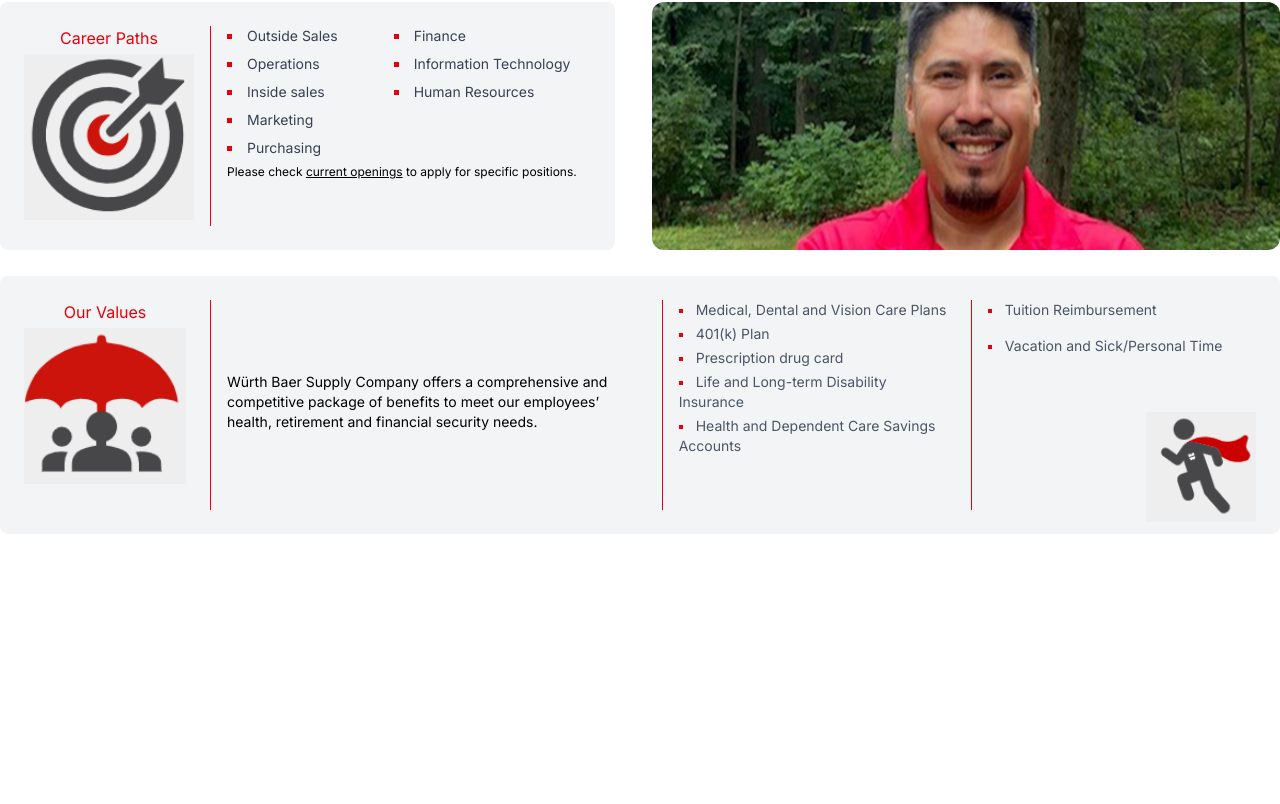
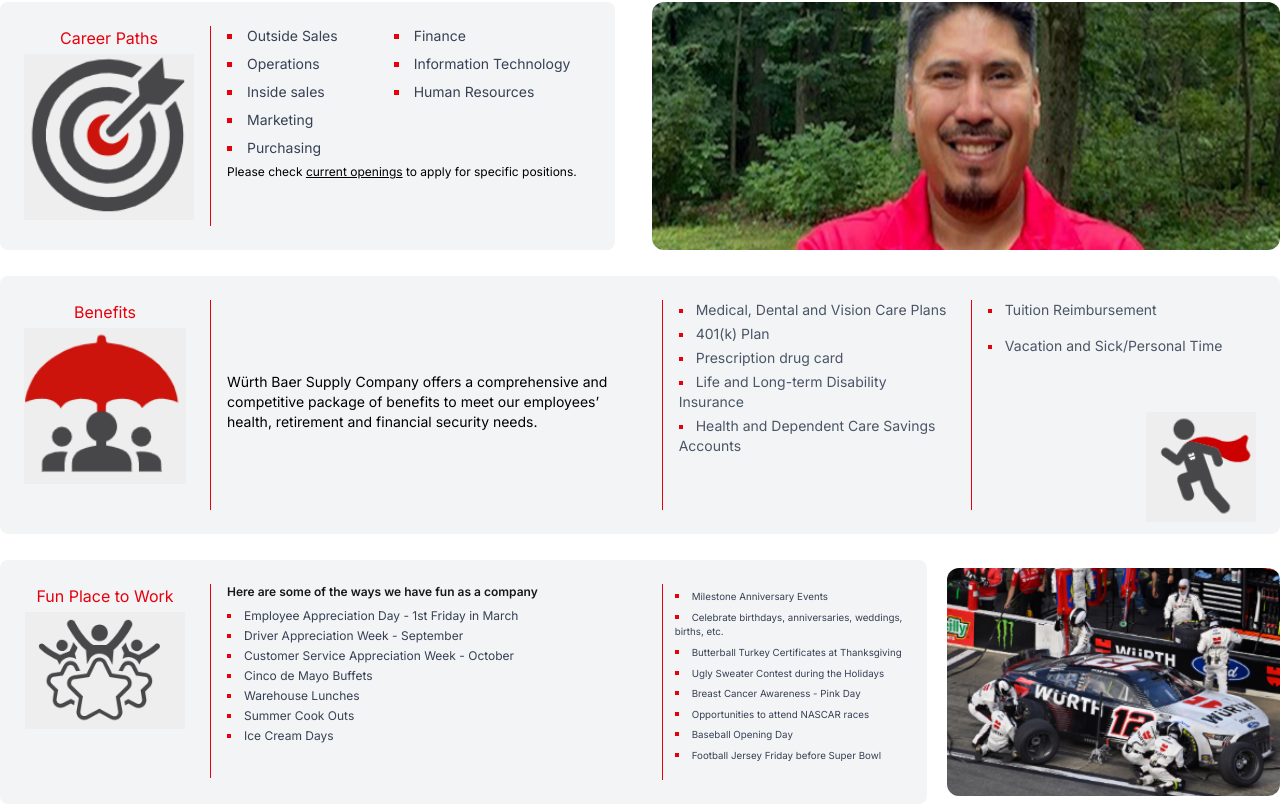
Before and after one commit to TrevorCadeH1/baersupplysite, a Next.js app: page /careers in a window 1280 px wide. Shown: the part 1226-2030 px from the top of the page. Before the commit the page ends 1760 px from the top, so only its background shows below. Built offline with nearby package versions, Linux system fonts and the light colour scheme.

Commit message:
Fun Place to Work Section

```diff
--- a/src/app/careers/page.tsx
+++ b/src/app/careers/page.tsx
@@ -280,7 +280,7 @@
       {/* Eighth Row: Benefits Section */}
       <div className="bg-gray-100 p-6 mt-6.5 rounded-lg grid grid-cols-1 md:grid-cols-[162px_1.5fr_1fr_1fr] gap-6 items-start border-">
         <div className="flex flex-col items-center text-center">
-          <p className="text-red-600 mb-1">Our Values</p>
+          <p className="text-red-600 mb-1">Benefits</p>
           <Image
           src="/benefits umbrella.png"
           alt="Heart and Hand Wurth Icon"
@@ -321,6 +321,58 @@
       </div>
 
       {/* Ninth Row: Fun Place to Work Section */}
+      <div className="grid grid-cols-1 md:grid-cols-[3.275fr_1.175fr] gap-5 items-start mt-6.5">
+      <div className="bg-gray-100 p-6 rounded-lg grid grid-cols-[162px_1.77fr_1fr] gap-6 items-start">
+      <div className="flex flex-col items-center text-center">
+        <p className="text-red-600 mb-1">Fun Place to Work</p>
+          <Image
+            src="/star guys.png"
+            alt="Fun Place Icon"
+            width={160}
+            height={120}
+          />
+      </div>
+      <div className="border-l border-red-600 pl-4">
+        <p className="font-semibold text-xs mb-2">Here are some of the ways we have fun as a company</p>
+          <ul className="list-[square] marker:text-xs marker:text-red-600 list-inside text-xs text-gray-700 space-y-1 h-[170px]">
+            <li>Employee Appreciation Day - 1st Friday in March</li>
+            <li>Driver Appreciation Week - September</li>
+            <li>Customer Service Appreciation Week - October</li>
+            <li>Cinco de Mayo Buffets</li>
+            <li>Warehouse Lunches</li>
+            <li>Summer Cook Outs</li>
+            <li>Ice Cream Days</li>
+          </ul>
+      </div>
+      <div className="border-l border-red-600 pl-3">
+        <ul className="list-[square] marker:text-xs marker:text-red-600 list-inside text-[0.61rem] text-gray-700 space-y-1 mt-1 h-[192px]">
+          <li>Milestone Anniversary Events</li>
+          <li>Celebrate birthdays, anniversaries, weddings, births, etc.</li>
+          <li>Butterball Turkey Certificates at Thanksgiving</li>
+          <li>Ugly Sweater Contest during the Holidays</li>
+          <li>Breast Cancer Awareness - Pink Day</li>
+          <li>Opportunities to attend NASCAR races</li>
+          <li>Baseball Opening Day</li>
+          <li>Football Jersey Friday before Super Bowl</li>
+        </ul>
     </div>
+    </div>
+    <div className="flex items-center justify-end bg-white rounded-lg h-full">
+      <Image
+        src="/pit crew.png"
+        alt="Würth NASCAR"
+        width={350}
+        height={200}
+        className="rounded-xl"
+      />
+  </div>
+  </div>
+
+
+
+
+
+
+  </div>
   )
 }
```
Also changed, not shown: public/pit crew.png (added), public/star guys.png (added).
